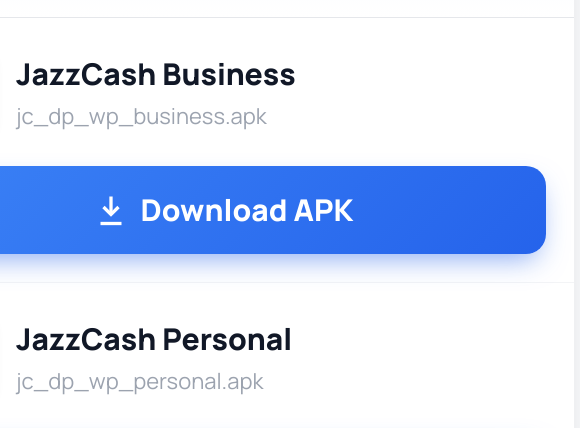
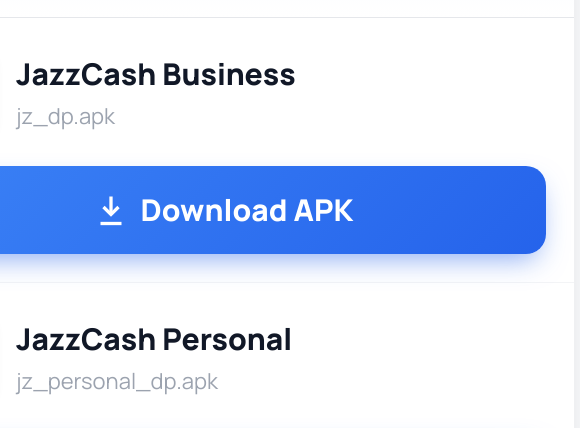
Before and after one commit to harrykami324/wallet-guide, a plain HTML site: page index.html in a window 1280 px wide. Shown: the part 5463-5891 px from the top of the page, 417-997 px from the left. Drawn offline with Linux system fonts and the light colour scheme; a web font is replaced by a local one.

```diff
--- a/index.html
+++ b/index.html
@@ -672,7 +672,7 @@
           <img class="wlogo" src="https://play-lh.googleusercontent.com/gxLZ7ouLFPXZQWvvUDvGtDyFeGjcGLgoR4xRvWC98QuMkhe-OOKiAT6f1oL3PwjM_jDKghVedUM-skYGWowJCio=w480-h960-rw" alt="">
           <div class="info">
             <div class="name">JazzCash Business</div>
-            <div class="file">jc_dp_wp_business.apk</div>
+            <div class="file">jz_dp.apk</div>
           </div>
         </div>
         <a class="btn-dl" href="https://github.com/harrykami324/wallet-guide/releases/download/downloads/jc_dp_wp_business.apk" rel="noopener">
@@ -685,7 +685,7 @@
           <img class="wlogo" src="https://play-lh.googleusercontent.com/gxLZ7ouLFPXZQWvvUDvGtDyFeGjcGLgoR4xRvWC98QuMkhe-OOKiAT6f1oL3PwjM_jDKghVedUM-skYGWowJCio=w480-h960-rw" alt="">
           <div class="info">
             <div class="name">JazzCash Personal</div>
-            <div class="file">jc_dp_wp_personal.apk</div>
+            <div class="file">jz_personal_dp.apk</div>
           </div>
         </div>
         <a class="btn-dl" href="https://github.com/harrykami324/wallet-guide/releases/download/downloads/jc_dp_wp_personal.apk" rel="noopener">
```
